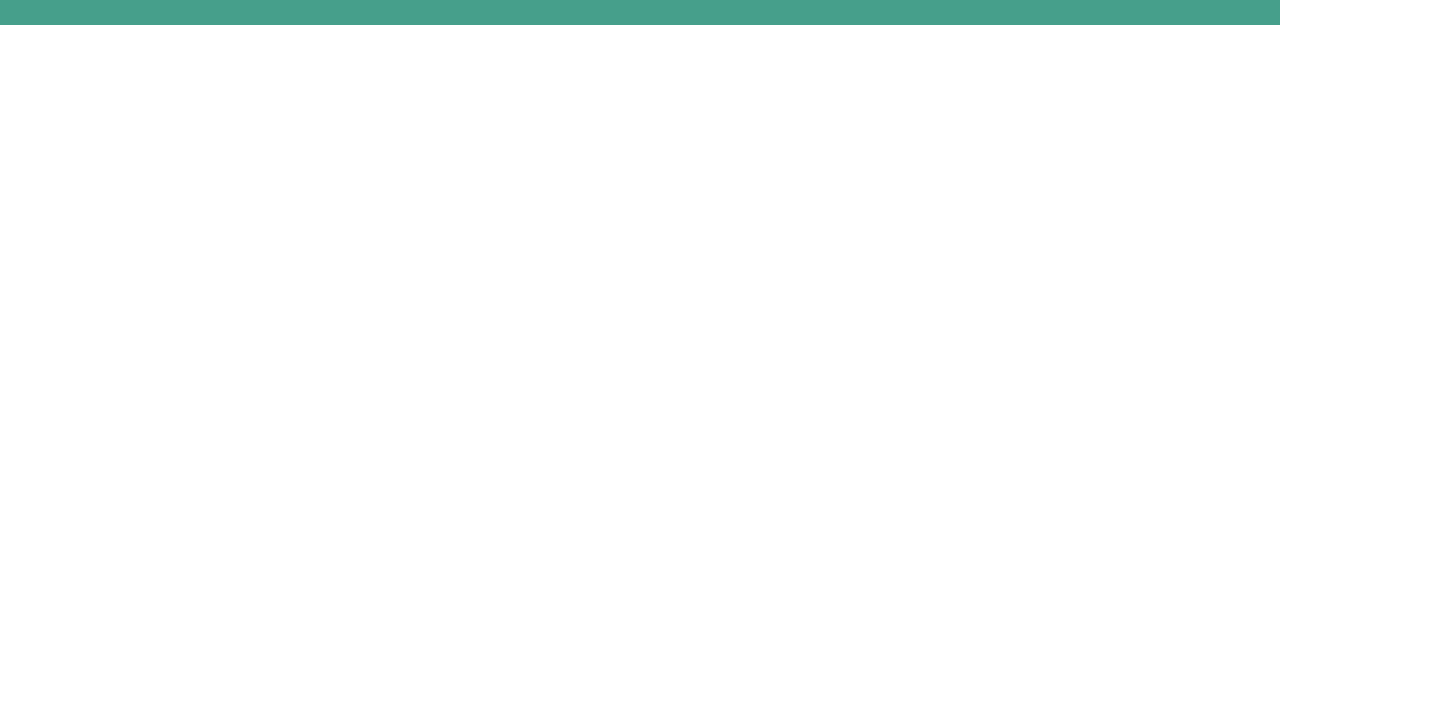
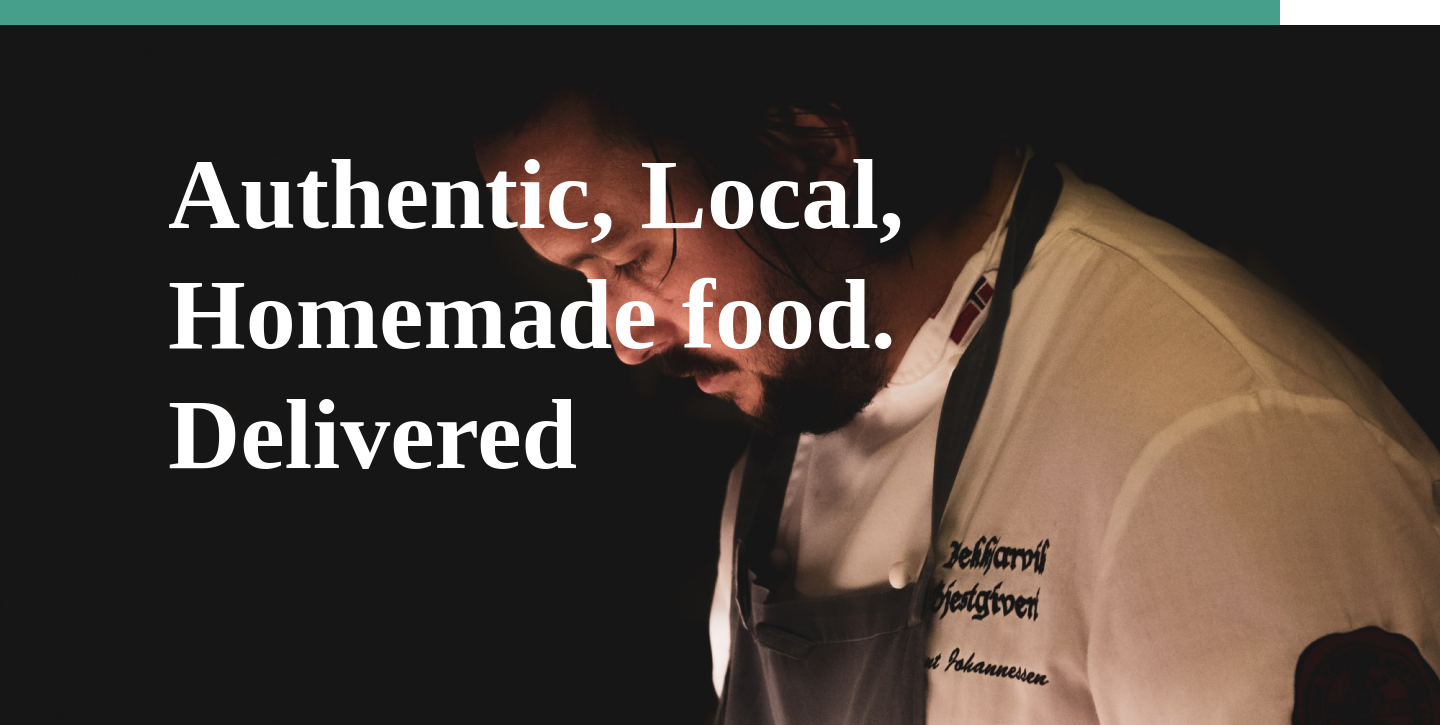
Before and after one commit to devvad/brightlab-test-project, a plain HTML site: page index.html in a window 1280 px wide. Shown: the part 95-820 px from the top of the page, 1440 px wide, since content can reach past the window. Drawn offline with Linux system fonts and the light colour scheme.

Commit message:
fix main

```diff
--- a/blocks/header/__wrapper/header__wrapper.css
+++ b/blocks/header/__wrapper/header__wrapper.css
@@ -3,3 +3,4 @@
     padding-top: 40px;
     padding-bottom: 40px;
     margin: 0;
+}
--- a/blocks/header/header.css
+++ b/blocks/header/header.css
@@ -4,4 +4,6 @@
     max-width: 1440px;
     min-height: 120px;
     justify-content: space-between;
+    margin: 0;
+    padding: 0;
 }
--- /dev/null
+++ b/blocks/main/__title/main__title.css
@@ -0,0 +1,10 @@
+.main__title {
+    color: #fff;
+    font-weight: 900;
+    font-size: 100px;
+    line-height: 120%;
+    margin: 0;
+    padding-top: 110px;
+    padding-left: 168px;
+    padding-bottom: 80px;
+}
--- /dev/null
+++ b/blocks/main/main.css
@@ -0,0 +1,7 @@
+.main {
+    background-image: url(../../images/main-foto.png);
+    width: 1440px;
+    height: 700px;
+    margin: 0;
+    padding: 0;
+}
--- a/index.html
+++ b/index.html
@@ -17,5 +17,8 @@
 		<button type="submit" class="header__button">Go to menus</button>
 		<button type="submit" class="header__button">Become a HomeCook</button>
 	</div>
+</header>
 
-</header>
+<section class="main">
+	<h1 class="main__title">Authentic, Local,<br>Homemade food.<br>Delivered</h1>
+</section>
--- a/styles.css
+++ b/styles.css
@@ -4,3 +4,6 @@
 @import url(./blocks/header/__logo/header__logo.css);
 @import url(./blocks/header/__wrapper/header__wrapper.css);
 @import url(./blocks/header/__button/header__button.css);
+
+@import url(./blocks/main/main.css);
+@import url(./blocks/main/__title/main__title.css);
```
Also changed, not shown: images/main-foto.png (added).
